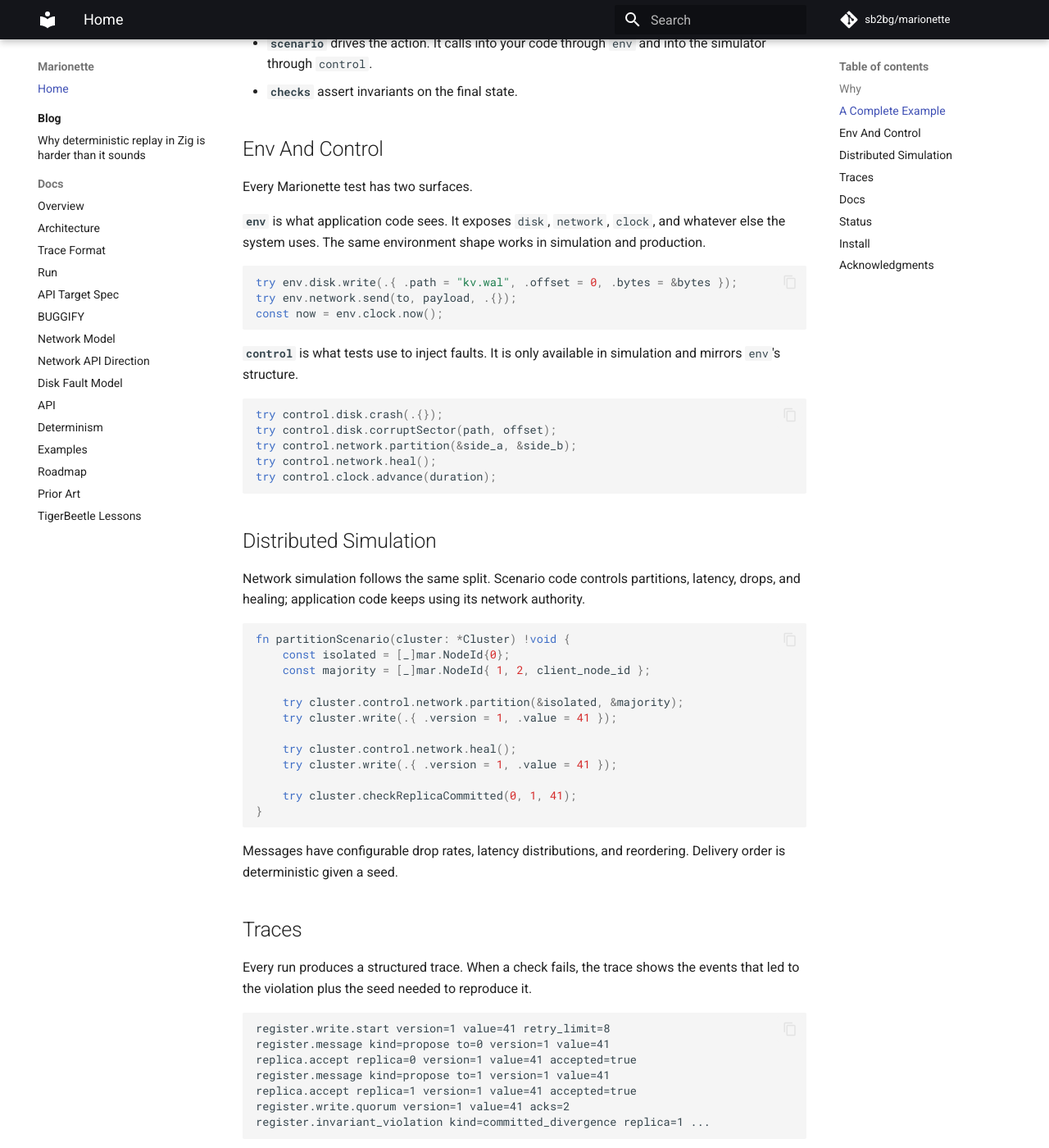
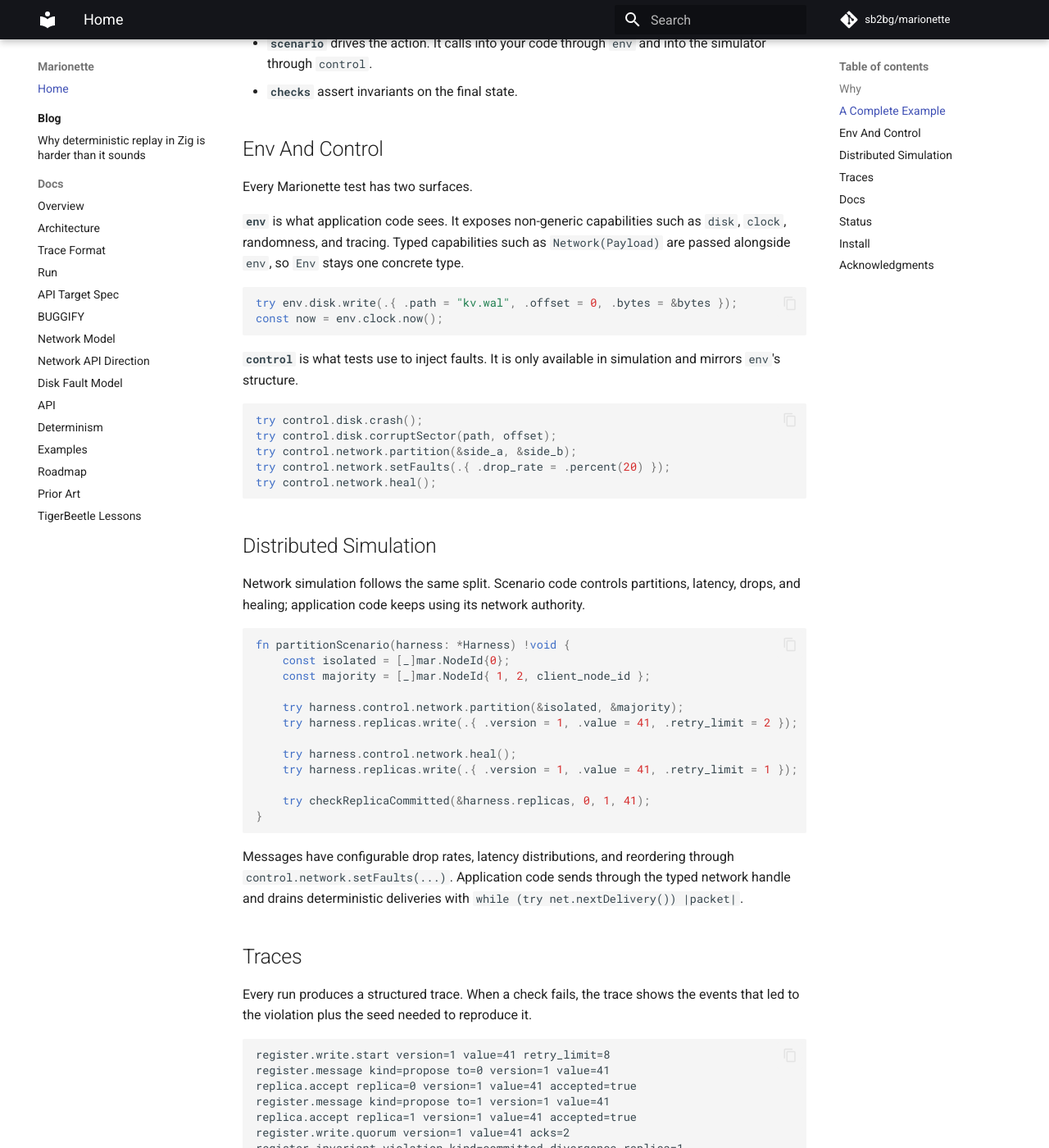
Before and after one commit to sb2bg/marionette, an MkDocs documentation site: the page built from docs/index.md, in a window 1280 px wide and 1400 px high, scrolled down 1591 px. Shown: the whole window at 82% size. Built offline with MkDocs 1.6.1 and Material for MkDocs 9.7.7, drawn with Linux system fonts in a browser that asks for light colours; comment, search, counter and statistics services are not loaded; some of the changed text lies outside the part shown.

Commit message:
docs: update home page for env control split

````diff
--- a/docs/index.md
+++ b/docs/index.md
@@ -48,8 +48,8 @@ pub fn scenario(harness: *Harness) !void {
     try harness.store.put(committed_key, committed_value, .sync);
     try harness.control.disk.setFaults(.{ .crash_lost_write_rate = .always() });
     try harness.store.put(volatile_key, volatile_value, .no_sync);
-    try harness.control.disk.crash(.{});
-    try harness.control.disk.restart(.{});
+    try harness.control.disk.crash();
+    try harness.control.disk.restart();
     try harness.control.disk.corruptSector(wal_path, record_size);
     try harness.store.recover(.strict);
 }
@@ -81,13 +81,13 @@ Three pieces show up in every test:
 
 Every Marionette test has two surfaces.
 
-**`env`** is what application code sees. It exposes `disk`, `network`,
-`clock`, and whatever else the system uses. The same environment shape works in
-simulation and production.
+**`env`** is what application code sees. It exposes non-generic capabilities
+such as `disk`, `clock`, randomness, and tracing. Typed capabilities such as
+`Network(Payload)` are passed alongside `env`, so `Env` stays one concrete
+type.
 
 ```zig
 try env.disk.write(.{ .path = "kv.wal", .offset = 0, .bytes = &bytes });
-try env.network.send(to, payload, .{});
 const now = env.clock.now();
 ```
 
@@ -95,11 +95,11 @@ const now = env.clock.now();
 simulation and mirrors `env`'s structure.
 
 ```zig
-try control.disk.crash(.{});
+try control.disk.crash();
 try control.disk.corruptSector(path, offset);
 try control.network.partition(&side_a, &side_b);
+try control.network.setFaults(.{ .drop_rate = .percent(20) });
 try control.network.heal();
-try control.clock.advance(duration);
 ```
 
 ## Distributed Simulation
@@ -109,22 +109,24 @@ latency, drops, and healing; application code keeps using its network
 authority.
 
 ```zig
-fn partitionScenario(cluster: *Cluster) !void {
+fn partitionScenario(harness: *Harness) !void {
     const isolated = [_]mar.NodeId{0};
     const majority = [_]mar.NodeId{ 1, 2, client_node_id };
 
-    try cluster.control.network.partition(&isolated, &majority);
-    try cluster.write(.{ .version = 1, .value = 41 });
+    try harness.control.network.partition(&isolated, &majority);
+    try harness.replicas.write(.{ .version = 1, .value = 41, .retry_limit = 2 });
 
-    try cluster.control.network.heal();
-    try cluster.write(.{ .version = 1, .value = 41 });
+    try harness.control.network.heal();
+    try harness.replicas.write(.{ .version = 1, .value = 41, .retry_limit = 1 });
 
-    try cluster.checkReplicaCommitted(0, 1, 41);
+    try checkReplicaCommitted(&harness.replicas, 0, 1, 41);
 }
 ```
 
-Messages have configurable drop rates, latency distributions, and reordering.
-Delivery order is deterministic given a seed.
+Messages have configurable drop rates, latency distributions, and reordering
+through `control.network.setFaults(...)`. Application code sends through the
+typed network handle and drains deterministic deliveries with
+`while (try net.nextDelivery()) |packet|`.
 
 ## Traces
 
````
Also changed, not shown: other parts of docs/index.md (+1 -0 lines).
